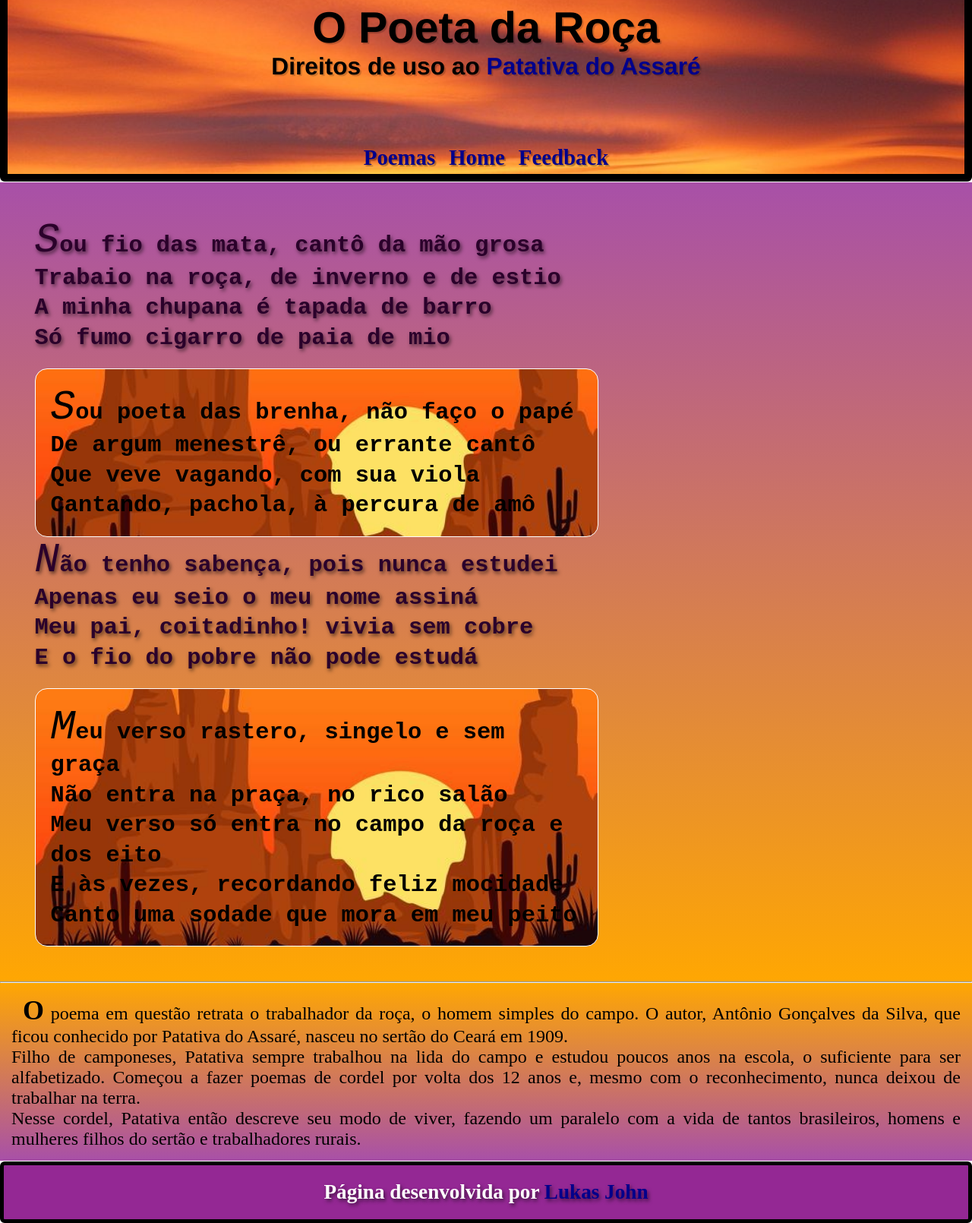
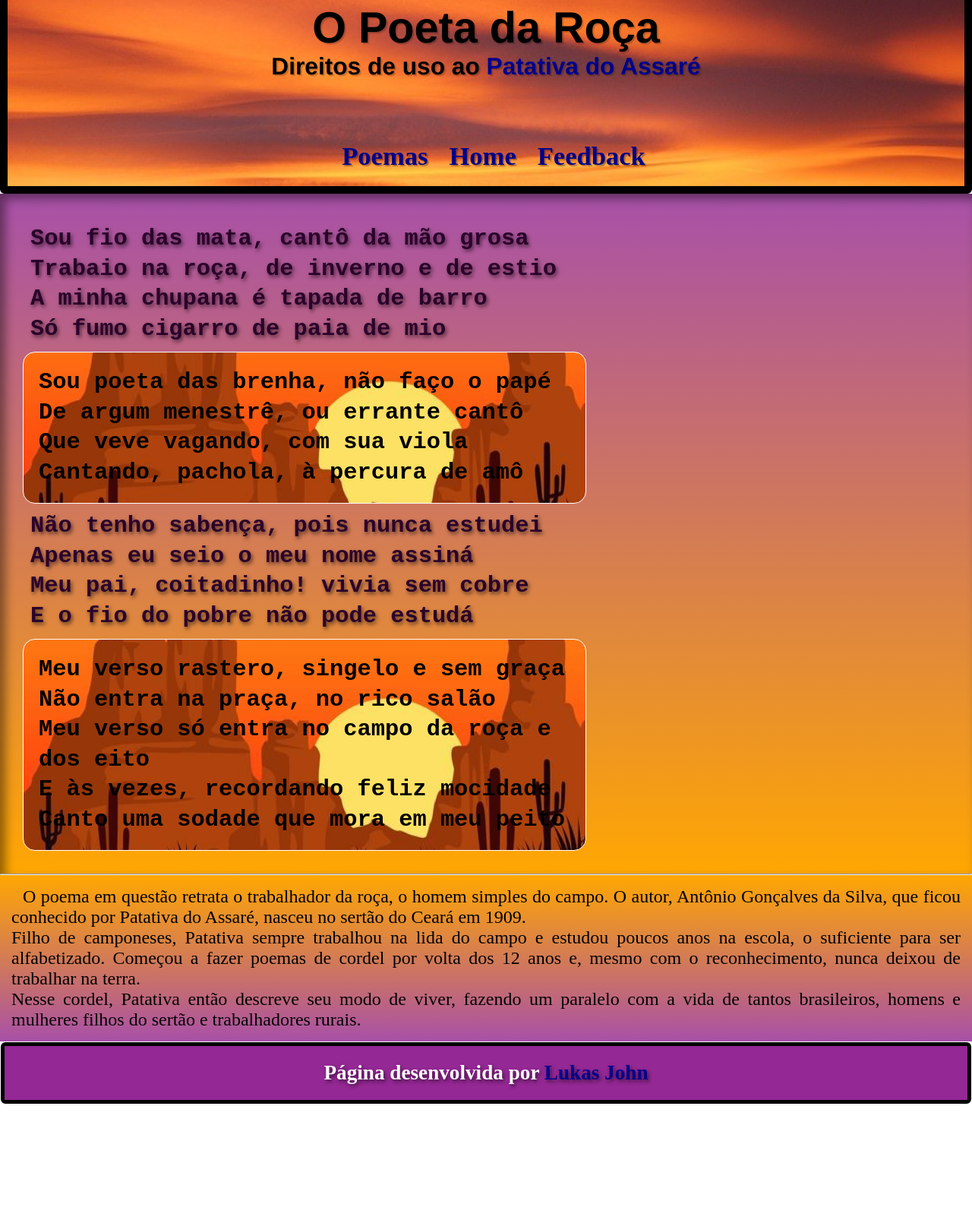
Before and after one commit to Lukas-John/cordel-nordestino, a plain HTML site: page index.html in a window 1280 px wide. Shown: the part 87-1697 px from the top of the page at 76% size. After the commit the page ends 1541 px from the top, so only its background shows below. Drawn offline with Linux system fonts and the light colour scheme.

Commit message:
testes-css

```diff
--- a/estilo/style.css
+++ b/estilo/style.css
@@ -38,41 +38,45 @@ a:hover{
         text-decoration:  underline #2b012b;
 
         border: 1px solid #000000;
-        border-radius: 10px;
+        border-radius: 5px;
 
-        padding: 3px 2px 2px 2px;
+        padding: 1px;
 
 }
 
-header > nav > ul.display-Inline > li{
+ul.display-Inline > li{
 
-        font: bold 1em serif;
+        font: bold 1.2em serif;
 
         text-shadow: 2px 2px 1px #0000004d;
 
-        display: inline-table;
+        display: inline-block;
+        flex-wrap: wrap;
 
-        padding: 5px;
+        padding-bottom: 20px;
+        padding-left: 20px;
 }
 /* principal */
 main{
-        padding: 1.5em;
         margin: auto;
-        margin-top: 1px;
+        padding: 30px;
 
         font: bolder 1.9em monospace,serif;
 
         background-image: linear-gradient(to top,#ffa600fd,#800080af);
 
         line-height: 1.3em;
+
+        box-shadow: inset 7px 7px 13px #0000006e;
 }
-section > p::first-letter{
-        font: italic 2.2em monospace;
+section{
+        display: block;
 }
+
 section.normal{
         color: #2b012b;
 
-        padding-bottom: 20px;
+        padding: 10px;
         max-width: 700px;
         min-width: 250px;
 
@@ -102,19 +106,16 @@ aside > p {
 
        background-image: linear-gradient(to bottom,#ffa600fd,#800080af);
 }
-aside > p::first-letter{
-        font: bold 1.5em serif;
-}
 
 footer{
         background-color: #800080d7;
         color: #ffffff;
 
         padding: 20px;
-        margin-top: 1px;
+        margin: 1px;
 
+        text-shadow: 2px 3px 5px #00000093;
         text-align: center;
-        text-shadow: 2px 3px 5px #00000093;
 
         font: bold 1.7em serif;
 
```
